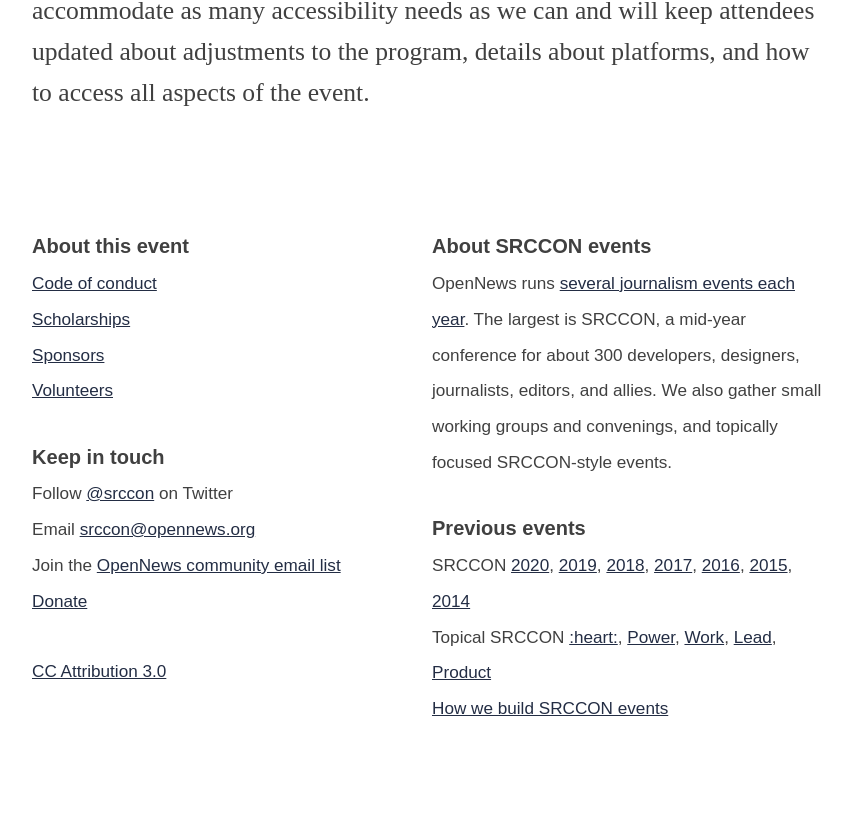
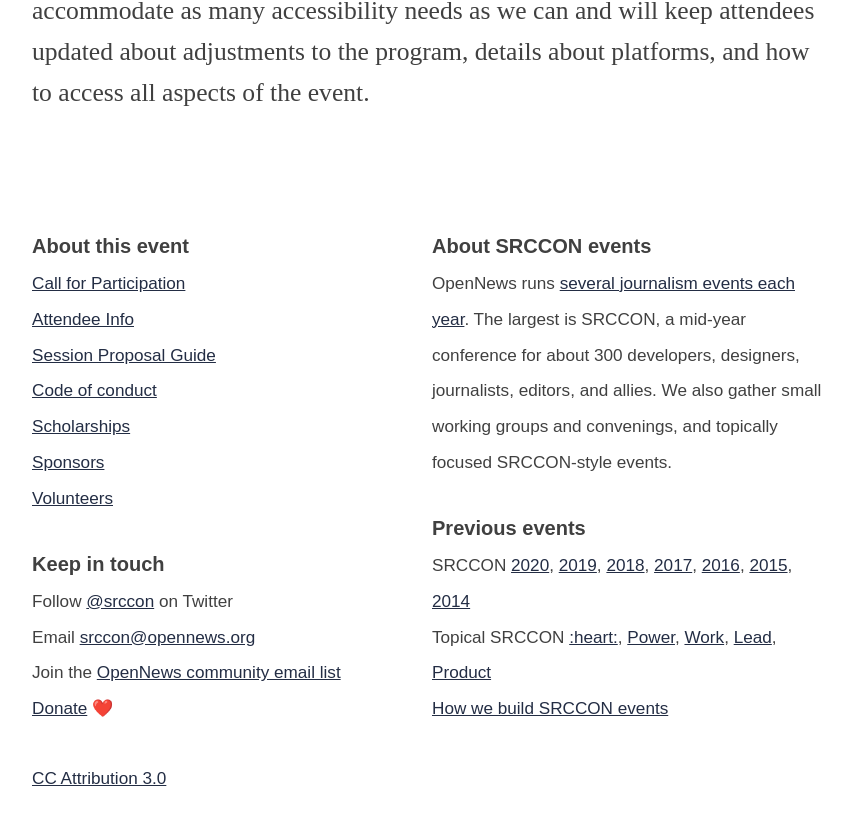
Before and after one commit to OpenNews/srccon-2021, a Jekyll site: the page built from attendees.md, in a window 1280 px wide and 900 px high, scrolled down 7308 px. Shown: the top 825 px of the window, without its empty margins (208-1060 px from the left). Built offline with Jekyll 4.4.1, drawn with Linux system fonts in a browser that asks for light colours; some web fonts are replaced.

Commit message:
new footer plus attendees language

```diff
--- a/_includes/footer.html
+++ b/_includes/footer.html
@@ -30,8 +30,8 @@
 <div id="footer-nav">
     <div class="page-container">
         <ul class="footer-nav">
-            <li><a href="/conduct">Code of conduct</a></li>
-            <li><a href="/scholarships">Scholarships</a></li>
+            <li><a href="/conduct">Code of Conduct</a></li>
+            <li><a href="/scholarships">Scholarships and Stipends</a></li>
             <li><a href="/sponsors">Sponsors</a></li>
             <li><a href="/volunteers">Volunteers</a></li>
         </ul>
--- a/_includes/simple_footer.html
+++ b/_includes/simple_footer.html
@@ -14,6 +14,9 @@
         <div>
             <h3>About this event</h3>
             <ul>
+                <li><a href="/participation/form/">Call for Participation</a></li>
+                <li><a href="/attendees">Attendee Info</a></li>
+                <li><a href="/sessions/proposal-guide/">Session Proposal Guide</a></li>
                 <li><a href="https://srccon.org/conduct/">Code of conduct</a></li>
                 <li><a href="/scholarships">Scholarships</a></li>
                 <li><a href="/sponsors">Sponsors</a></li>
@@ -24,7 +27,7 @@
                 <li>Follow <a href="https://twitter.com/srccon">@srccon</a> on Twitter</li>
                 <li>Email <a href="mailto:srccon@opennews.org">srccon@opennews.org</a></li>
                 <li>Join the <a href="https://opennews.us5.list-manage.com/subscribe?u=71c95e9a43708843d2fdc1f09&id=996e9290cc">OpenNews community email list</a></li>
-                <li><a href="http://opennews.org/donate/">Donate</a></li>
+                <li><a href="http://opennews.org/donate/">Donate</a> ❤️</li>
             </ul>
             <p><a href="http://creativecommons.org/licenses/by/3.0/">CC Attribution 3.0</a></p>
         </div>
--- a/attendees.md
+++ b/attendees.md
@@ -7,7 +7,7 @@
 
 # Participation at SRCCON 2021
 
-SRCCON 2021 is a hands-on conference, where everyone who attends actively participates throughout the event. Our [call for participation form is now open](/participation/form). If you'd like to be part of SRCCON 2021, use that form to let us know how. If you're thinking about proposing a session, check out our [session proposal guide](sessions/proposal-guide/).
+SRCCON 2021 is a hands-on conference, where everyone who attends actively participates throughout the event. Our [call for participation form is now open](/participation/form). If you'd like to be part of SRCCON 2021, use that form to let us know how. If you're thinking about proposing a session, check out our [session proposal guide](/sessions/proposal-guide/).
 
 <span id="schedule"></span>
 
```
